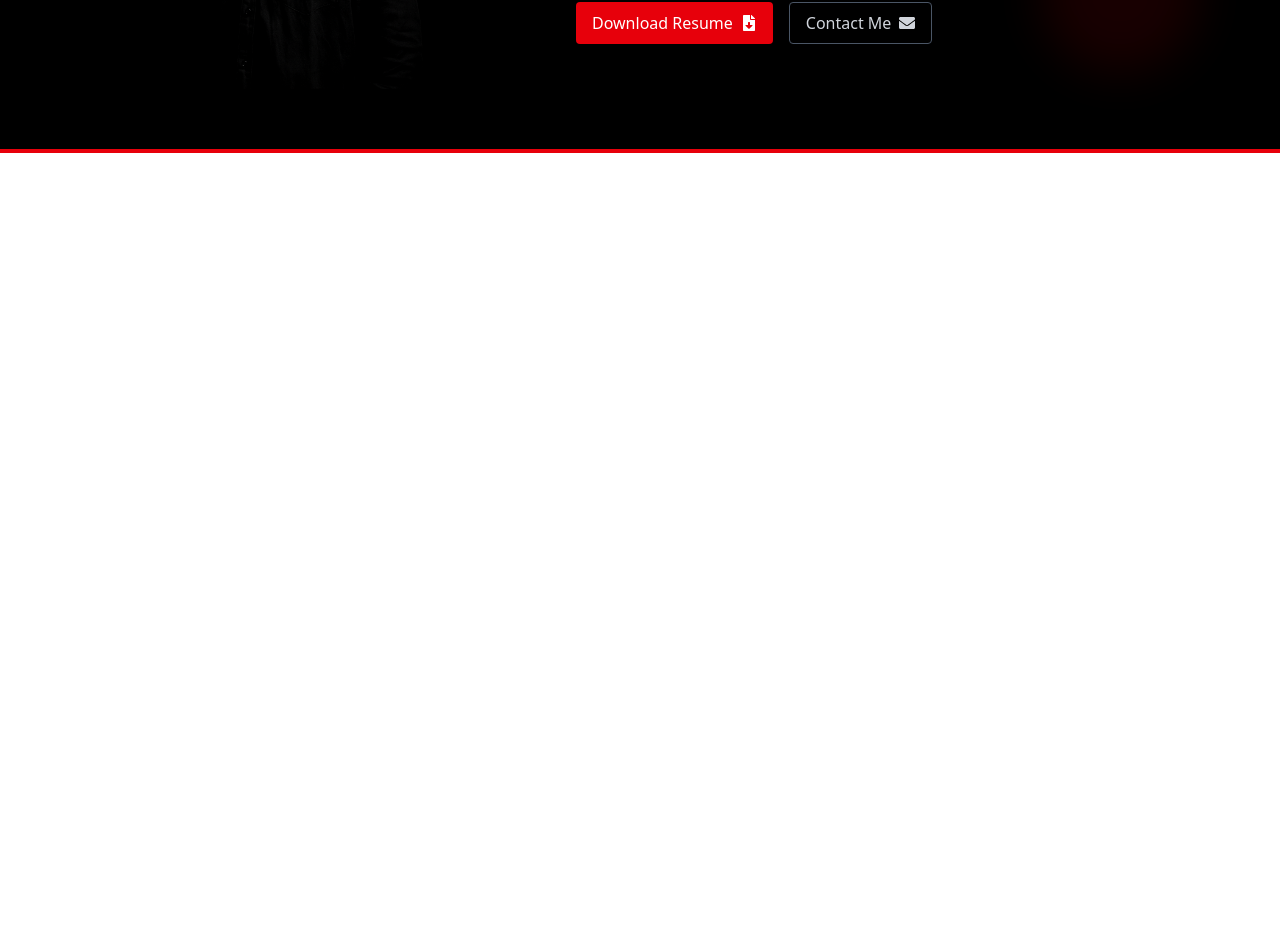
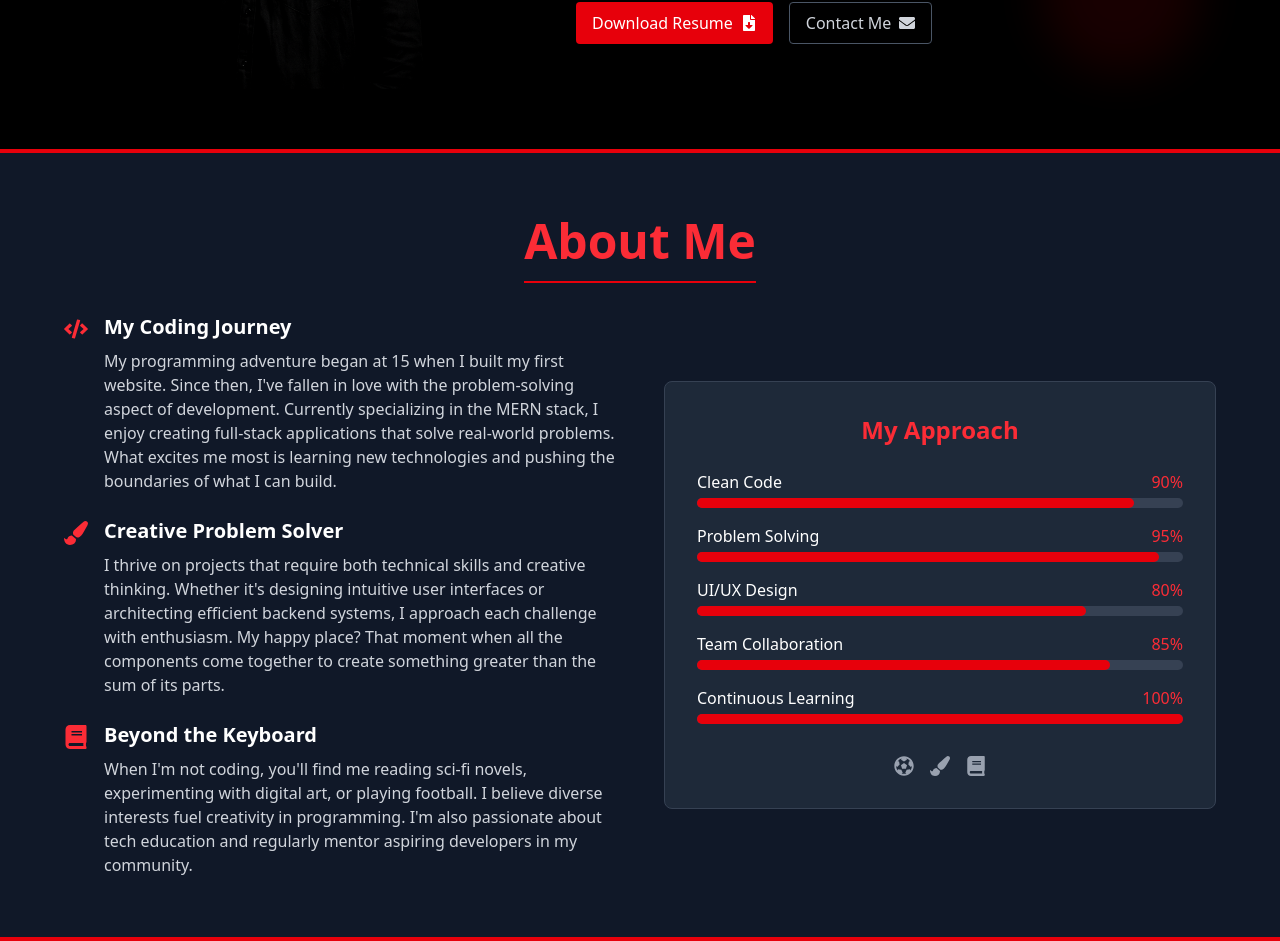
Before and after one commit to iktushar01/Tushar.Dev.Portfolio, a React (Vite) app: page / in a window 1280 px wide. Shown: the part 523-1464 px from the top of the page. Before the commit the page ends 800 px from the top, so only its background shows below. Built offline with nearby package versions, Linux system fonts and the light colour scheme.

Commit message:
about section basic design

```diff
--- a/src/Components/AboutMe/AboutMe.jsx
+++ b/src/Components/AboutMe/AboutMe.jsx
@@ -1,11 +1,117 @@
-import React from 'react';
+import React from "react";
+import { FaCode, FaPaintBrush, FaBook, FaFutbol } from "react-icons/fa";
 
 const AboutMe = () => {
-    return (
-        <div>
+  return (
+    <section className="bg-gray-900 text-white py-16 px-4 sm:px-8 relative overflow-hidden">
+      <div className="container mx-auto max-w-6xl relative z-10">
+        <h2 className="text-3xl sm:text-4xl md:text-5xl font-bold mb-12 text-center text-red-500">
+          <span className="border-b-2 border-red-600 pb-2">About Me</span>
+        </h2>
 
+        <div className="grid grid-cols-1 lg:grid-cols-2 gap-12 items-center">
+          {/* Text content */}
+          <div className="space-y-6">
+            <div className="flex items-start gap-4">
+              <FaCode className="text-red-500 text-2xl mt-1 flex-shrink-0" />
+              <div>
+                <h3 className="text-xl font-bold mb-2">My Coding Journey</h3>
+                <p className="text-gray-300">
+                  My programming adventure began at 15 when I built my first
+                  website. Since then, I've fallen in love with the
+                  problem-solving aspect of development. Currently specializing
+                  in the MERN stack, I enjoy creating full-stack applications
+                  that solve real-world problems. What excites me most is
+                  learning new technologies and pushing the boundaries of what I
+                  can build.
+                </p>
+              </div>
+            </div>
+
+            <div className="flex items-start gap-4">
+              <FaPaintBrush className="text-red-500 text-2xl mt-1 flex-shrink-0" />
+              <div>
+                <h3 className="text-xl font-bold mb-2">
+                  Creative Problem Solver
+                </h3>
+                <p className="text-gray-300">
+                  I thrive on projects that require both technical skills and
+                  creative thinking. Whether it's designing intuitive user
+                  interfaces or architecting efficient backend systems, I
+                  approach each challenge with enthusiasm. My happy place? That
+                  moment when all the components come together to create
+                  something greater than the sum of its parts.
+                </p>
+              </div>
+            </div>
+
+            <div className="flex items-start gap-4">
+              <FaBook className="text-red-500 text-2xl mt-1 flex-shrink-0" />
+              <div>
+                <h3 className="text-xl font-bold mb-2">Beyond the Keyboard</h3>
+                <p className="text-gray-300">
+                  When I'm not coding, you'll find me reading sci-fi novels,
+                  experimenting with digital art, or playing football. I believe
+                  diverse interests fuel creativity in programming. I'm also
+                  passionate about tech education and regularly mentor aspiring
+                  developers in my community.
+                </p>
+              </div>
+            </div>
+          </div>
+
+          {/* Skills visualization */}
+          <div className="bg-gray-800 p-8 rounded-lg border border-gray-700">
+            <h3 className="text-2xl font-bold mb-6 text-center text-red-500">
+              My Approach
+            </h3>
+            <ul className="space-y-4">
+              {[
+                { skill: "Clean Code", level: 90 },
+                { skill: "Problem Solving", level: 95 },
+                { skill: "UI/UX Design", level: 80 },
+                { skill: "Team Collaboration", level: 85 },
+                { skill: "Continuous Learning", level: 100 },
+              ].map((item, index) => (
+                <li key={index}>
+                  <div className="flex justify-between mb-1">
+                    <span className="font-medium">{item.skill}</span>
+                    <span className="text-red-500">{item.level}%</span>
+                  </div>
+                  <div className="w-full bg-gray-700 rounded-full h-2.5">
+                    <div
+                      className="bg-red-600 h-2.5 rounded-full"
+                      style={{ width: `${item.level}%` }}
+                    ></div>
+                  </div>
+                </li>
+              ))}
+            </ul>
+
+            <div className="mt-8 flex justify-center">
+              <div className="inline-flex gap-4 text-gray-400">
+                <FaFutbol
+                  className="text-xl hover:text-red-500 transition-colors cursor-pointer"
+                  title="Football"
+                />
+                <FaPaintBrush
+                  className="text-xl hover:text-red-500 transition-colors cursor-pointer"
+                  title="Digital Art"
+                />
+                <FaBook
+                  className="text-xl hover:text-red-500 transition-colors cursor-pointer"
+                  title="Reading"
+                />
+              </div>
+            </div>
+          </div>
         </div>
-    );
+      </div>
+
+      {/* Bottom border */}
+      <div className="absolute bottom-0 left-0 w-full h-1 bg-red-600"></div>
+    </section>
+  );
 };
 
 export default AboutMe;
--- a/src/Pages/Home/Home.jsx
+++ b/src/Pages/Home/Home.jsx
@@ -1,10 +1,12 @@
 import React from 'react';
 import Headers from '../../Components/Header/Headers';
+import AboutMe from '../../Components/AboutMe/AboutMe';
 
 const Home = () => {
     return (
         <div>
             <Headers></Headers>
+            <AboutMe></AboutMe>
         </div>
     );
 };
```
